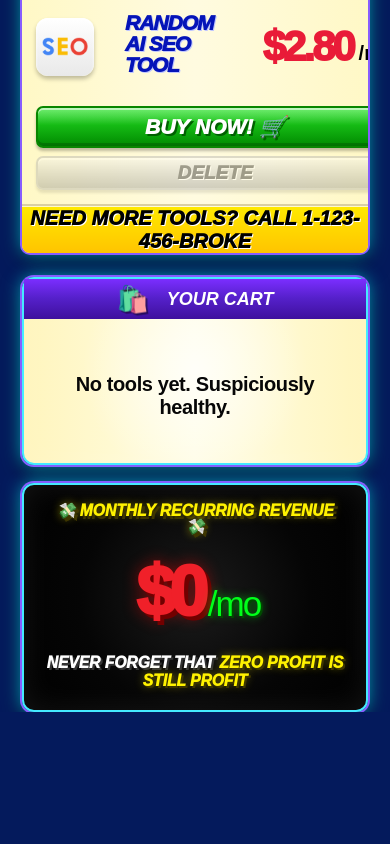
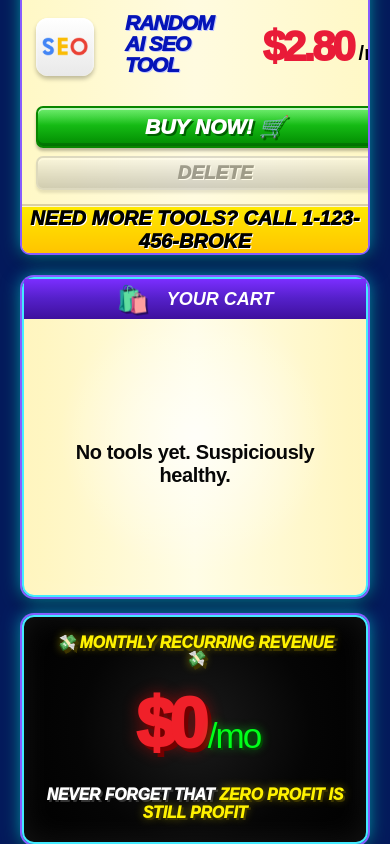
Before and after one commit to SergeyTkachenko-Cj/SaaS-Subscription-Hell-Simulator, a website: page newHTML.html in a window 390 px wide. Shown: the part 843-1687 px from the top of the page. Before the commit the page ends 1555 px from the top, so only its background shows below. Drawn offline with Linux system fonts and the light colour scheme.

Commit message:
Adjust cart panel and sidebar heights for better fit
Widen the regret sidebar slightly, cap cart panel height, increase cart
body scroll area on desktop, and set explicit cart heights at the 1230px
breakpoint.

```diff
--- a/styleII.css
+++ b/styleII.css
@@ -402,15 +402,15 @@ button {
     display: grid;
     grid-column-start: 5;
     gap: 18px;
-    width: 420px;
+    width: 430px;
 }
 
 /* CART PANEL */
 
 .cart-panel {
     overflow: hidden;
+    max-height: 37rem;
     border-radius: 12px;
-    /* border: 3px solid #6d52ff; */
     border: 2px solid #44eaff;
     background:
       radial-gradient(circle at center, rgba(255, 255, 255, 0.75), transparent 58%),
@@ -456,7 +456,7 @@ button {
   }
 
   .cart-body {
-    height: 27rem;
+    height: 32rem;
     padding: 14px 20px 5px;
     overflow: scroll;
   }
@@ -715,11 +715,11 @@ button {
     grid-row-end: 2;
     grid-column-start: 1;
     grid-column-end: 4;
-    overflow: unset;
+    height: 20rem;
   }
 
   .cart-body {
-    height: 9rem;
+    height: 17.5rem;
   }
 
   .damage-panel {
```
